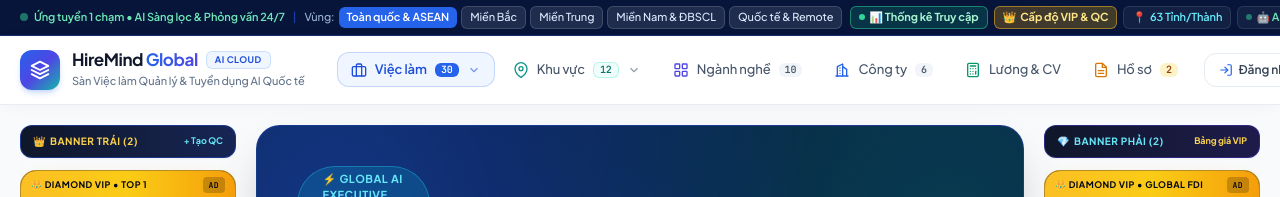
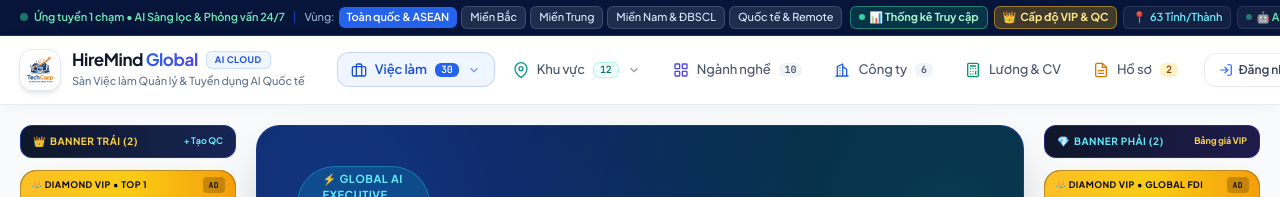
Before and after one commit to techcorpboss/jobAI, a website: page frontend/public/careers.html in a window 1280 px wide. Shown: the top 197 px of the page. Drawn offline with nearby package versions, Linux system fonts and the light colour scheme; no server answers; grey boxes are pictures that could not be loaded.

Commit message:
Feat: Use TechCorp logo.png for application brand logo and browser title favicon

```diff
--- a/frontend/public/careers.html
+++ b/frontend/public/careers.html
@@ -3,7 +3,10 @@
 <head>
   <meta charset="UTF-8" />
   <meta name="viewport" content="width=device-width, initial-scale=1.0" />
-  <title>HireMind Global Careers — Cổng Việc Làm & Tuyển Dụng Chuẩn Quốc Tế (Vieclam24h • VietJobs • Global Standard)</title>
+  <title>TechCorp HireMind Global Careers — Cổng Việc Làm & Tuyển Dụng Chuẩn Quốc Tế</title>
+  <link rel="icon" type="image/png" href="/logo.png" />
+  <link rel="shortcut icon" type="image/png" href="/logo.png" />
+  <link rel="apple-touch-icon" href="/logo.png" />
 
   <!-- Google Fonts: Plus Jakarta Sans + Inter + Be Vietnam Pro + Noto Sans (8 Languages) -->
   <link rel="preconnect" href="https://fonts.googleapis.com" />
@@ -252,12 +255,8 @@
 
       <!-- Left: Luxury Brand Identity (Aligned directly to left corner) -->
       <a href="/careers.html" class="flex items-center gap-3 group shrink-0">
-        <div class="w-10 h-10 rounded-xl bg-gradient-to-br from-blue-600 via-indigo-600 to-teal-500 flex items-center justify-center text-white shadow-md shadow-blue-600/20 group-hover:scale-105 transition">
-          <svg class="w-5 h-5" viewBox="0 0 24 24" fill="none" stroke="currentColor" stroke-width="2.2" stroke-linecap="round" stroke-linejoin="round">
-            <path d="M12 2L2 7l10 5 10-5-10-5z"/>
-            <path d="M2 17l10 5 10-5"/>
-            <path d="M2 12l10 5 10-5"/>
-          </svg>
+        <div class="w-10 h-10 rounded-xl bg-white dark:bg-slate-800 flex items-center justify-center shadow-md ring-1 ring-slate-200/90 dark:ring-slate-700 group-hover:scale-105 transition p-0.5">
+          <img src="/logo.png" alt="TechCorp HireMind Global Logo" class="w-full h-full object-contain rounded-lg" />
         </div>
         <div class="leading-tight">
           <div class="flex items-center gap-2">
@@ -631,8 +630,8 @@
       <div class="pt-5 border-t border-blue-900/70 flex flex-col sm:flex-row items-center justify-between gap-4 text-xs">
         <div class="flex items-center gap-6 flex-wrap">
           <div class="flex items-center gap-2">
-            <span class="w-7 h-7 rounded-full bg-gradient-to-tr from-blue-500 to-cyan-400 text-slate-950 font-bold flex items-center justify-center text-xs">HM</span>
-            <span class="font-bold text-white">© HireMindWorks</span>
+            <img src="/logo.png" alt="TechCorp HireMind Logo" class="w-7 h-7 rounded-lg bg-white p-0.5 object-contain shadow-sm" />
+            <span class="font-bold text-white">© TechCorp HireMindWorks</span>
           </div>
           <div class="flex items-center gap-1.5 text-cyan-300 font-semibold">
             <span>hiremind</span>
```
Also changed, not shown: frontend/public/index.html (+6 -7 lines), frontend/public/login.html (+6 -3 lines).
